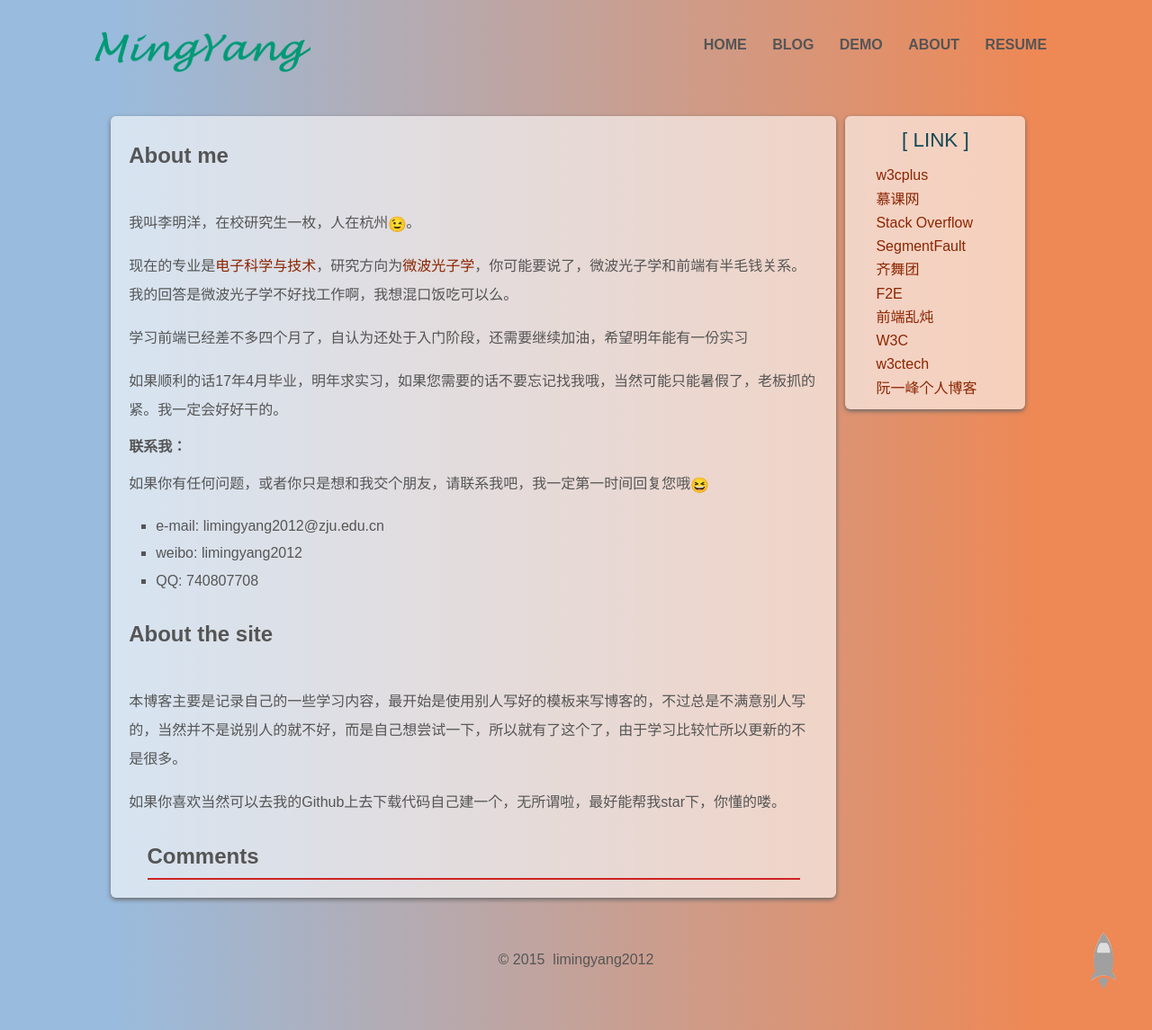
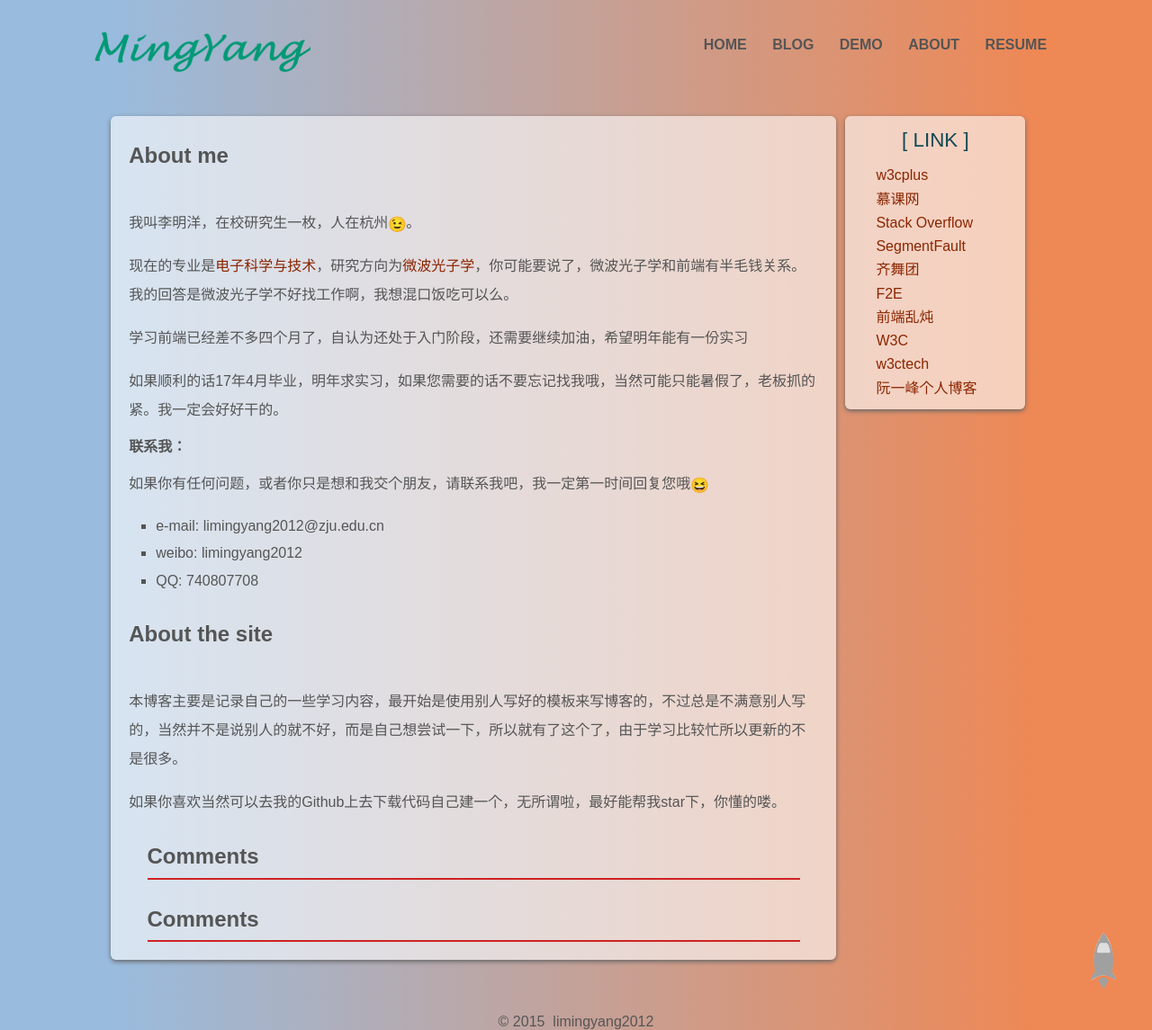
Before and after one commit to radenrecha/radenrecha.github.io, a Jekyll site: the page built from about/index.html, in a window 1280 px wide. Shown: the whole page at 90% size. Built offline with Jekyll 4.4.1, drawn with Linux system fonts in a browser that asks for light colours; nearby versions of some CDN libraries; emoji names are drawn with the system emoji font; comment, search, counter and statistics services are not loaded; a style sheet for code colours, icons or effects is not loaded.

Commit message:
change comment

```diff
--- a/about/index.html
+++ b/about/index.html
@@ -43,3 +43,11 @@ layout: page
         </ul>
     </div>
 </div>
+
+
+<div class="comment">
+    <span>Comments</span>
+    <!-- 多说评论框 start -->
+    <div class="ds-thread" data-thread-key="about-comment" data-title="about-comment" data-url="limingyang2012.github.io{{ page.url }}"></div>
+    <!-- 多说评论框 end -->
+</div>
```
Also changed, not shown: _layouts/post.html (+8 -0 lines).
